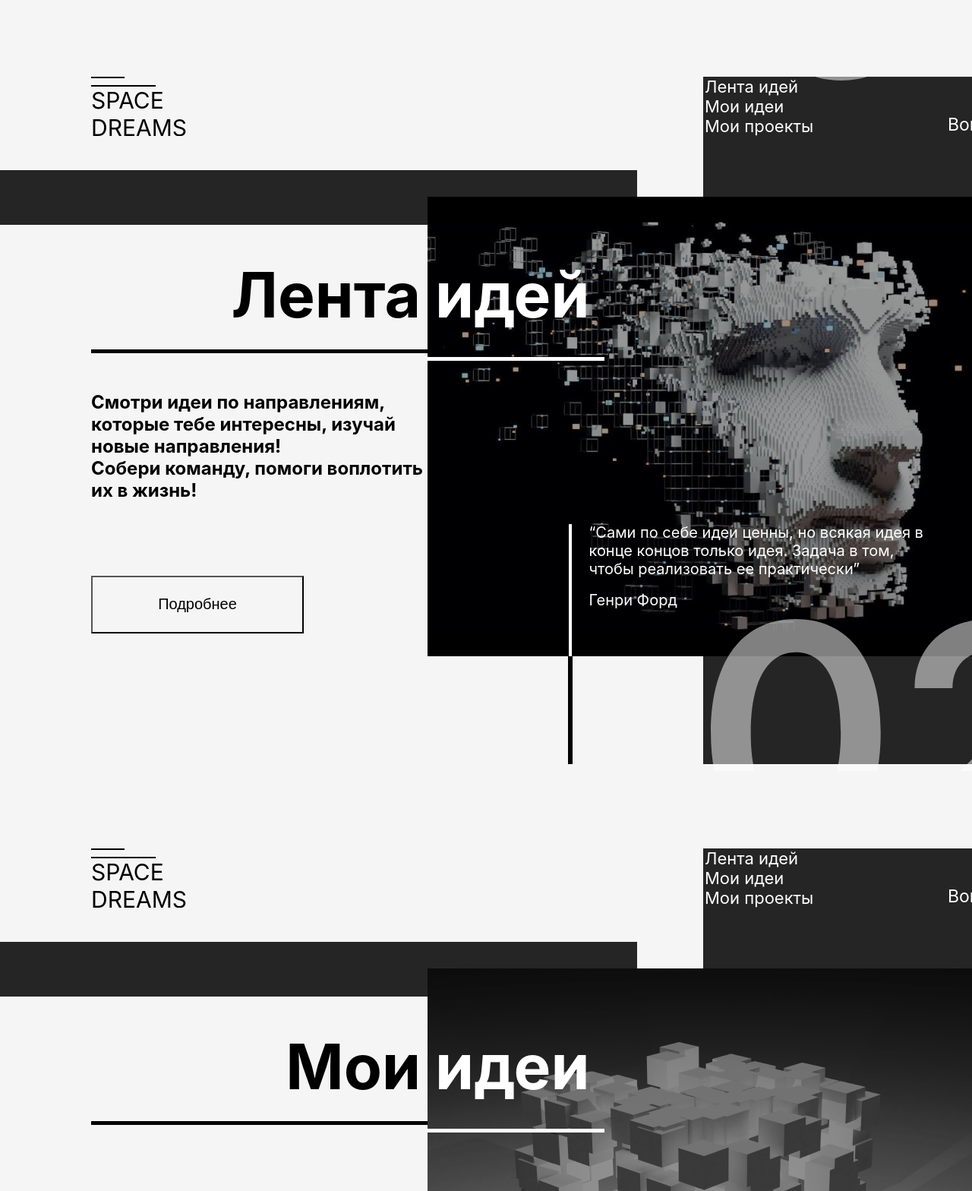
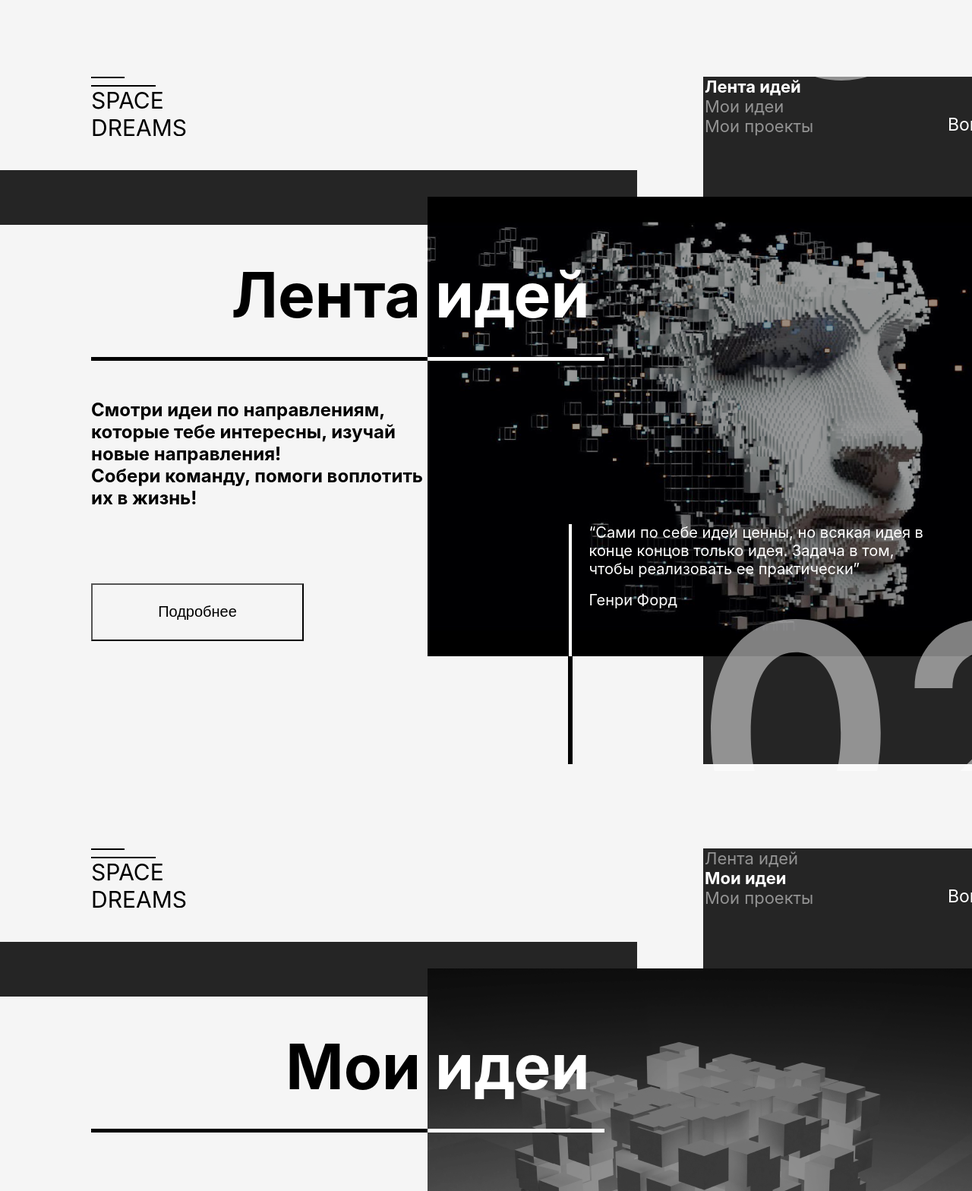
Before and after one commit to De-Katel/ideas_platform, a React app: page / in a window 1280 px wide. Shown: the part 1020-2588 px from the top of the page at 76% size. Built offline with nearby package versions, Linux system fonts and the light colour scheme; no server answers.

Commit message:
16.11.2022ok

```diff
--- a/src/components/header/Header.css
+++ b/src/components/header/Header.css
@@ -8,6 +8,10 @@
     background-color: #F5F5F5;
     min-width: 1180px;
     margin: 0 120px;
+}
+
+header{
+    width: 1440px;
 }
 
 .nav_wrap {
@@ -34,7 +38,7 @@
 }
 
 .white:hover {
-    color:#000000;
+    color: #000000;
 }
 
 .black {
@@ -62,7 +66,7 @@
     text-decoration: none;
 }
 
-.entrance:hover{
+.entrance:hover {
     color: #999999;
 }
 
--- a/src/components/lending/Lending.css
+++ b/src/components/lending/Lending.css
@@ -1,5 +1,10 @@
 .lending {
     min-width: 1440px;
+}
+
+.lending .nav_wrap{
+    position: relative;
+    z-index: 450;
 }
 
 .section1 {
--- a/src/components/lending/Lending.js
+++ b/src/components/lending/Lending.js
@@ -1,6 +1,6 @@
 import React, { useEffect } from "react";
 import { useSelector } from "react-redux";
-import { useNavigate, Link, useLocation } from "react-router-dom";
+import { useNavigate, Link} from "react-router-dom";
 
 import './Lending.css';
 
@@ -62,13 +62,13 @@ const Lending = () => {
                         <nav>
                             <ul className="nav_header">
                                 <Link className="link" to={token ? '/feed' : '/auth'}>
-                                    <li className='black'>Лента идей</li>
+                                    <li className='black' style={{ color: '#ffffff', fontWeight: '700' }}>Лента идей</li>
                                 </Link>
                                 <Link className="link" to={token ? '/ideas' : '/auth'}>
-                                    <li className='black'>Мои идеи</li>
+                                    <li className='black' style={{ color: '#939393', fontWeight: '400' }}>Мои идеи</li>
                                 </Link>
                                 <Link className="link" to={token ? '/project' : '/auth'}>
-                                    <li className='black' >Мои проекты</li>
+                                    <li className='black' style={{ color: '#939393', fontWeight: '400' }}>Мои проекты</li>
                                 </Link>
                             </ul>
                         </nav>
@@ -82,7 +82,7 @@ const Lending = () => {
                 <section className="section1">
                     <div style={{ position: 'relative', zIndex: '200' }} className="section1_text">
                         <div className="line2"></div>
-                        <h1 style={{ textAlign: 'end', padding: '0 20px 22px 0', marginTop: '80px', marginBottom: '50px', borderBottom: '5px solid #000000' }} >Лента</h1>
+                        <h1 style={{ textAlign: 'end', padding: '0 20px 28px 0', height: '103px', marginTop: '80px', marginBottom: '50px', borderBottom: '5px solid #000000' }} >Лента</h1>
                         <h2>Смотри идеи по направлениям, которые тебе интересны, изучай<br />
                             новые направления!<br />
                             Собери команду, помоги воплотить их в жизнь!</h2>
@@ -122,13 +122,13 @@ const Lending = () => {
                         <nav>
                             <ul className="nav_header">
                                 <Link className="link" to={token ? '/feed' : '/auth'}>
-                                    <li className='black'>Лента идей</li>
+                                    <li className='black' style={{ color: '#939393', fontWeight: '400' }}>Лента идей</li>
                                 </Link>
                                 <Link className="link" to={token ? '/ideas' : '/auth'}>
-                                    <li className='black'>Мои идеи</li>
+                                    <li className='black' style={{ color: '#ffffff', fontWeight: '700' }}>Мои идеи</li>
                                 </Link>
                                 <Link className="link" to={token ? '/project' : '/auth'}>
-                                    <li className='black' >Мои проекты</li>
+                                    <li className='black' style={{ color: '#939393', fontWeight: '400' }} >Мои проекты</li>
                                 </Link>
                             </ul>
                         </nav>
@@ -142,7 +142,7 @@ const Lending = () => {
                 <section className="section1">
                     <div style={{ position: 'relative', zIndex: '200' }} className="section1_text">
                         <div className="line2"></div>
-                        <h1 style={{ textAlign: 'end', padding: '0 20px 22px 0', marginTop: '80px', marginBottom: '90px', borderBottom: '5px solid #000000' }} >Мои</h1>
+                        <h1 style={{ textAlign: 'end', padding: '0 20px 28px 0', height: '103px', marginTop: '80px', marginBottom: '90px', borderBottom: '5px solid #000000' }} >Мои</h1>
                         <h2>Расскажи о своих идеях.
                             Найди единомышленников.
                             Получи комментарии и отзывы<br /> независимых экспертов.
@@ -184,13 +184,13 @@ const Lending = () => {
                         <nav>
                             <ul className="nav_header">
                                 <Link className="link" to={token ? '/feed' : '/auth'}>
-                                    <li className='black'>Лента идей</li>
+                                    <li className='black' style={{ color: '#939393', fontWeight: '400', cursor: 'pointer' }}>Лента идей</li>
                                 </Link>
                                 <Link className="link" to={token ? '/ideas' : '/auth'}>
-                                    <li className='black'>Мои идеи</li>
+                                    <li className='black' style={{ color: '#939393', fontWeight: '400' }}>Мои идеи</li>
                                 </Link>
                                 <Link className="link" to={token ? '/project' : '/auth'}>
-                                    <li className='black' >Мои проекты</li>
+                                    <li className='black' style={{ color: '#ffffff', fontWeight: '700' }}>Мои проекты</li>
                                 </Link>
                             </ul>
                         </nav>
@@ -204,7 +204,7 @@ const Lending = () => {
                 <section className="section1">
                     <div style={{ position: 'relative', zIndex: '200' }} className="section1_text">
                         <div className="line2"></div>
-                        <h1 style={{ textAlign: 'end', padding: '0 20px 22px 0', marginTop: '80px', marginBottom: '90px', borderBottom: '5px solid #000000' }} >Мои</h1>
+                        <h1 style={{ textAlign: 'end', padding: '0 20px 28px 0', height: '103px', marginTop: '80px', marginBottom: '90px', borderBottom: '5px solid #000000' }} >Мои</h1>
                         <h2>Реализуй свою идею,<br />
                             найди команду для проекта!<br />
                             Получи поддержку Агентства инноваций Москвы!
```
